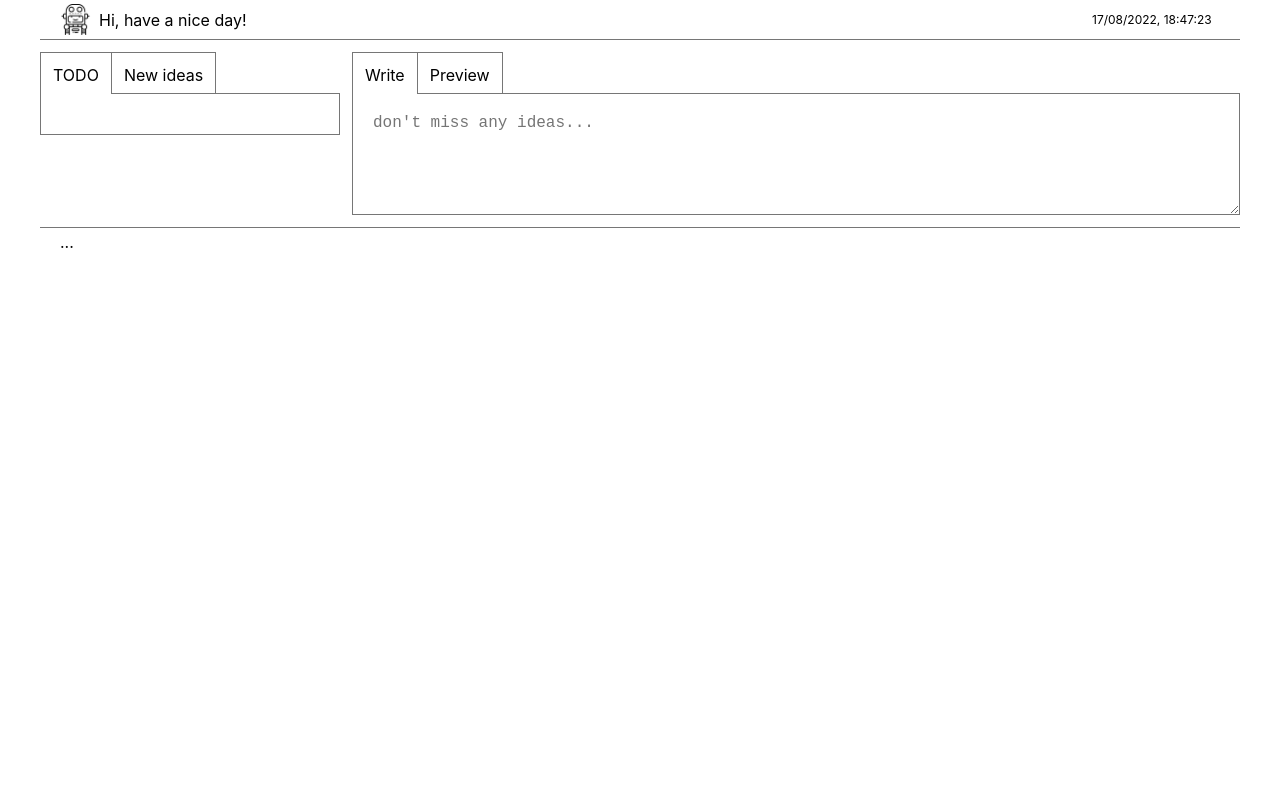
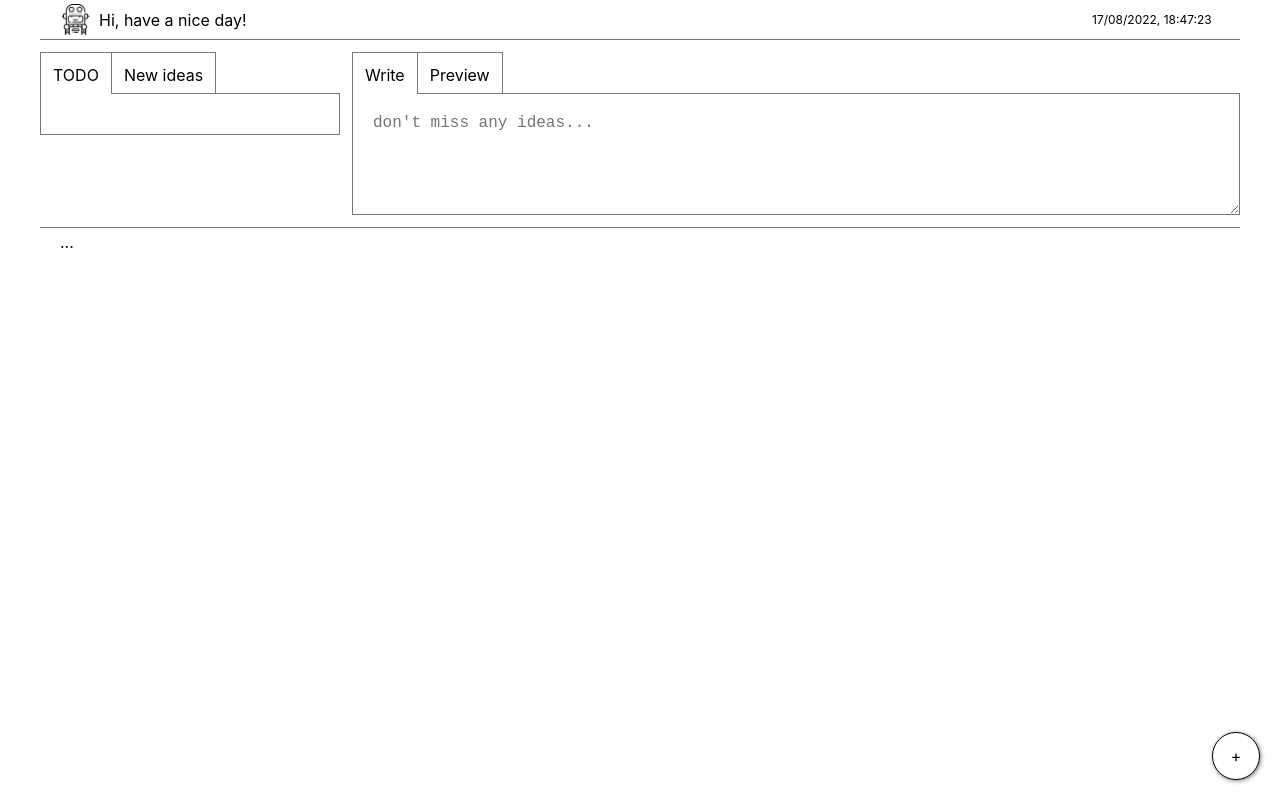
Before and after one commit to linhnc184/notebook-app, a React (Create React App) app: page / in a window 1280 px wide. Built offline with nearby package versions, Linux system fonts and the light colour scheme.

Commit message:
fixed display editor

```diff
--- a/src/App.js
+++ b/src/App.js
@@ -1,16 +1,30 @@
-import { useSelector } from 'react-redux';
+import { useSelector, useDispatch } from 'react-redux';
 import { Editor } from './comps/Editor';
 import { MarkdownPreview } from './comps/MarkdownPreview';
 import { Tabs, Tab } from './comps/Tabs';
 import { Header } from './comps/Header';
 import { Sidebar } from './comps/Sidebar';
 import { Footer } from './comps/Footer';
+import { actions as editorActions } from './features/editorSlice';
+import classNames from 'classnames';
 
 function App() {
+  const dispatch = useDispatch();
   const note = useSelector(({ editor }) => editor.note);
 
+  const newNote = () => {
+    dispatch(
+      editorActions.setNote({
+        id: Date.now(), // temporary id
+        title: '',
+        content: '',
+        createdAt: Date.now()
+      })
+    );
+  };
+
   return (
-    <div className="app">
+    <div className={classNames({ app: true, 'has-note': !!note })}>
       <Header />
       <Sidebar />
       <div className="main">
@@ -23,6 +37,9 @@ function App() {
           </Tab>
         </Tabs>
       </div>
+      <div className="new-note" onClick={newNote}>
+        +
+      </div>
       <Footer />
     </div>
   );
--- a/src/comps/Tabs/Tabs.css
+++ b/src/comps/Tabs/Tabs.css
@@ -19,6 +19,7 @@
   padding: 12px 12px 8px 12px;
   cursor: pointer;
   white-space: nowrap;
+  background-color: var(--common-background-color);
 }
 
 .tabs .tabs__header .tabs__header__name:last-child {
--- a/src/index.css
+++ b/src/index.css
@@ -4,7 +4,7 @@
   --common-highlight-color: rgba(255, 127, 80, 1);
   --common-border-color: rgba(118, 118, 118, 1);
   --common-border: 1px solid var(--common-border-color);
-  --common-background-color: rgba(255, 127, 80, 0.7);
+  --common-background-color: rgba(255, 255, 255, 0.9);
 }
 
 body {
@@ -24,27 +24,58 @@ code {
 /* layout mobile */
 .app {
   display: flex;
+  flex-direction: row;
   flex-wrap: wrap;
   align-content: flex-start;
   height: 100vh;
+  min-width: 375px;
   max-width: 1200px;
   margin: 0 auto;
 }
 
-.app > .header {
-  width: 100%;
-}
-
-.app > .sidebar {
+.app > .header,
+.app > .sidebar,
+.app > .main,
+.app > .footer {
   width: 100%;
 }
 
 .app > .main {
   flex: 1;
+  display: none;
+  position: fixed;
+  bottom: 0;
 }
 
-.app > .footer {
-  width: 100%;
+.app > .new-note {
+  position: fixed;
+  display: flex;
+  align-items: center;
+  justify-content: center;
+  bottom: 20px;
+  right: 20px;
+  width: 48px;
+  height: 48px;
+  box-sizing: border-box;
+  border: 1px solid;
+  border-radius: 50%;
+  font-size: 16px;
+  background: white;
+  cursor: pointer;
+  user-select: none;
+  box-shadow: 1px 1px 4px rgba(0, 0, 0, 0.5);
+}
+
+.app > .new-note:active {
+  box-shadow: 1px 0px 2px rgba(0, 0, 0, 0.5);
+}
+
+.app.has-note > .main {
+  display: block;
+}
+
+.app.has-note > .new-note {
+  display: none;
 }
 
 /* layout tablet, desktop */
@@ -54,4 +85,13 @@ code {
     margin-right: 12px;
     box-sizing: border-box;
   }
+
+  .app > .main {
+    display: block;
+    position: relative;
+  }
+
+  .app > .new-node {
+    display: none;
+  }
 }
--- a/src/utils/index.js
+++ b/src/utils/index.js
@@ -1,4 +1,4 @@
-const debounce = (callback, time = 500) => {
+const debounce = (callback, time = 300) => {
   let timeoutId = null;
 
   return (...args) => {
```
